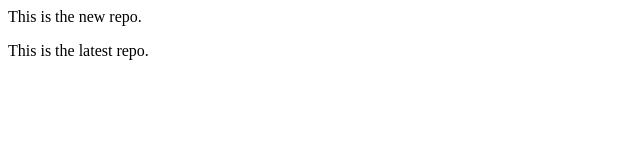
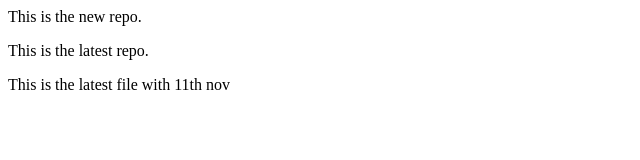
Before and after one commit to vasusystem/test_git_repo, a plain HTML site: page index.html in a window 1280 px wide. Shown: the whole page, without its empty margins (0-640 px from the left). Drawn offline with Linux system fonts and the light colour scheme.

Commit message:
17th nov 1st change

```diff
--- a/index.html
+++ b/index.html
@@ -1,2 +1,3 @@
 <p>This is the new repo.</p>
 <p>This is the latest repo.</p>
+<p>This is the latest file with 11th nov</p>
```
